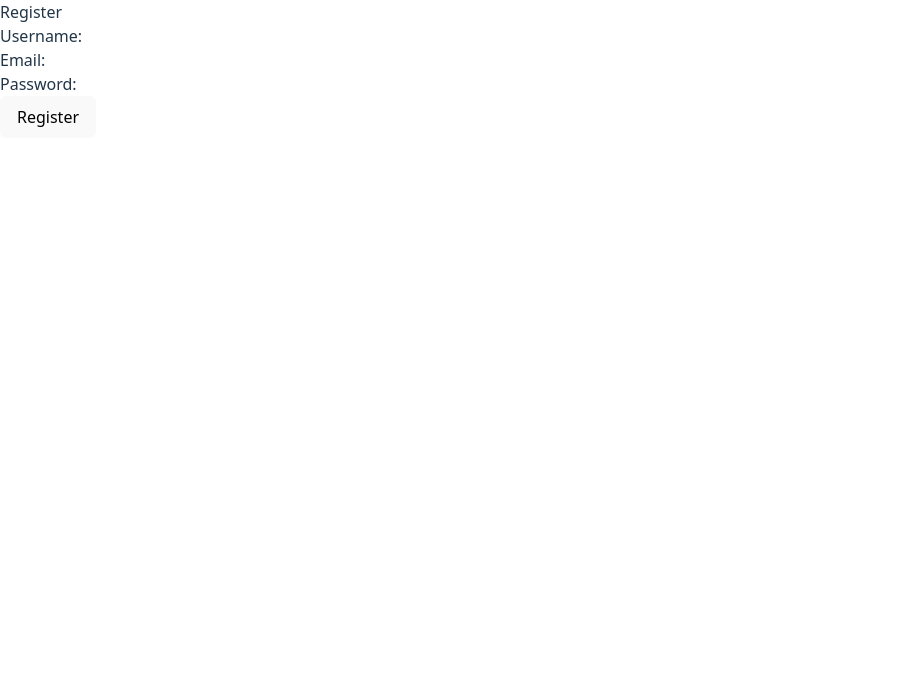
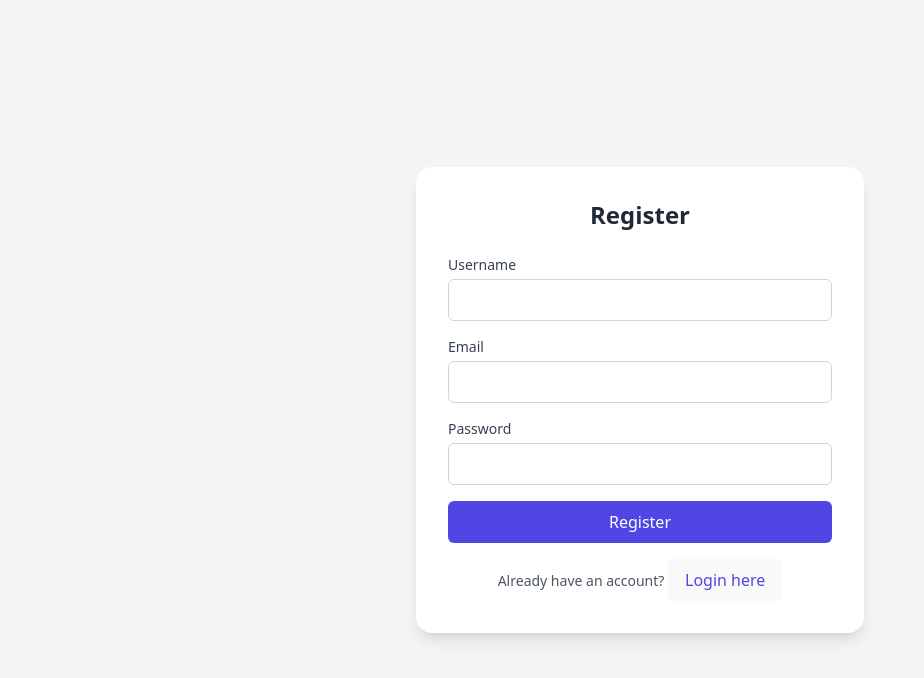
Before and after one commit to RegiRegulas/Manga-Tracker, a React (Vite) app in the folder client/: page /register in a window 1280 px wide. Shown: the top 678 px of the page, without its empty margins (0-924 px from the left). Built offline with nearby package versions, Linux system fonts and the light colour scheme.

Commit message:
Applied the same theme to the pages

```diff
--- a/client/src/App.jsx
+++ b/client/src/App.jsx
@@ -1,37 +1,57 @@
-import React, { useState, useEffect } from 'react';
-import { BrowserRouter as Router, Routes, Route, Navigate } from 'react-router-dom';
-import Login from './Login';
-import Register from './Register';
-import Dashboard from './Dashboard'; // you’ll build this soon
+import React, { useState, useEffect } from "react";
+import {
+  BrowserRouter as Router,
+  Routes,
+  Route,
+  Navigate,
+} from "react-router-dom";
+import Login from "./Login";
+import Register from "./Register";
+import Dashboard from "./Dashboard";
+import RequireAuth from "./components/RequireAuth.jsx";
 
 const App = () => {
-  const [token, setToken] = useState(localStorage.getItem('token') || null);
-  console.log('Current token:', token);
-
+  const [token, setToken] = useState(localStorage.getItem("token") || null);
+  console.log("Current token:", token);
 
   useEffect(() => {
-    if (token) localStorage.setItem('token', token);
+    if (token) localStorage.setItem("token", token);
   }, [token]);
 
   const handleLogout = () => {
-    localStorage.removeItem('token');
+    localStorage.removeItem("token");
     setToken(null);
   };
 
   return (
-
     <Router>
       <Routes>
         <Route
-  path="/"
-  element={token ?<div className="container mx-auto px-4"> <Dashboard onLogout={() => setToken(null)} /></div> : <Navigate to="/login" />}
-/>
+          path="/"
+          element={
+            <RequireAuth>
+              <div className="container mx-auto px-4">
+                <Dashboard
+                  onLogout={() => {
+                    setToken(null);
+                    localStorage.removeItem("token");
+                  }}
+                />
+              </div>
+            </RequireAuth>
+          }
+        />
+
         <Route path="/login" element={<Login onLogin={setToken} />} />
-        <Route path="/register" element={<Register onRegister={() => window.location.href = '/login'} />} />
+        <Route
+          path="/register"
+          element={
+            <Register onRegister={() => (window.location.href = "/login")} />
+          }
+        />
         <Route path="*" element={<Navigate to={token ? "/" : "/login"} />} />
       </Routes>
     </Router>
-
   );
 };
 
--- a/client/src/Dashboard.jsx
+++ b/client/src/Dashboard.jsx
@@ -3,6 +3,7 @@ import React, { useState } from 'react';
 import Sidebar from './components/Sidebar';
 import Library from './components/Library';
 import AddMangaForm from './components/AddMangaForm';
+import { Navigate } from 'react-router-dom';
 
 const Dashboard = ({ onLogout }) => {
   // activeTab controls which component is shown ('library' or 'add')
@@ -15,6 +16,9 @@ const Dashboard = ({ onLogout }) => {
     setRefreshFlag(flag => !flag);
     setActiveTab('library');
   };
+
+  // Redirect to login if not logged in
+  if (!localStorage.getItem('token')) return <Navigate to="/login" />;
 
   // Render main content based on activeTab
   const renderContent = () => {
@@ -29,12 +33,12 @@ const Dashboard = ({ onLogout }) => {
   };
 
   return (
-    <div className="flex h-screen bg-gray-100">
+    <div className="flex h-screen bg-[#1a1a1a] text-white">
       {/* Sidebar for navigation */}
-      <Sidebar onTabChange={setActiveTab} onLogout={onLogout} />
+      <Sidebar onTabChange={setActiveTab} onLogout={onLogout} className="bg-[#2a2a2a]" />
 
       {/* Main content area */}
-      <main className="flex-1 overflow-y-auto p-6">
+      <main className="flex-1 overflow-y-auto p-6 bg-[#1a1a1a]">
         {renderContent()}
       </main>
     </div>
--- a/client/src/Login.jsx
+++ b/client/src/Login.jsx
@@ -1,4 +1,3 @@
-// src/Login.jsx
 import React, { useState } from 'react';
 import { useNavigate } from 'react-router-dom';
 
@@ -18,73 +17,71 @@ const Login = ({ onLogin }) => {
         headers: { 'Content-Type': 'application/json' },
         body: JSON.stringify({ email, password }),
       });
+
       const data = await res.json();
 
       if (res.ok) {
-        // Successful login:
         localStorage.setItem('token', data.token);
         onLogin(data.token);
         navigate('/');
       } else {
-        // Backend returned an error:
         setError(data.error || 'Login failed');
       }
-    } catch {
+    } catch (err) {
       setError('Network error');
     }
   };
 
   return (
-    <div className="flex items-center justify-center min-h-screen bg-gray-100">
-      <form
-        onSubmit={handleSubmit}
-        className="w-full max-w-sm bg-white p-6 rounded-lg shadow-lg"
-      >
-        <h2 className="text-2xl font-bold mb-4 text-center">Login</h2>
-        {error && <p className="text-red-500 mb-3">{error}</p>}
+    <div className="flex items-center justify-center min-h-screen bg-gray-100 dark:bg-gray-900">
+      <div className="bg-white dark:bg-gray-800 p-8 rounded-2xl shadow-lg w-full max-w-md">
+        <h2 className="text-2xl font-bold mb-6 text-center text-gray-800 dark:text-gray-100">Login</h2>
 
-        <div className="mb-4">
-          <label className="block mb-1 text-gray-700">Email</label>
+        {error && <p className="text-red-500 text-sm mb-4">{error}</p>}
+
+        <form onSubmit={handleSubmit} className="space-y-4">
+          <div>
+            <label className="block mb-1 text-sm font-medium text-gray-700 dark:text-gray-300">Email</label>
             <input
               type="email"
-            className="w-full px-3 py-2 border border-gray-300 rounded bg-gray-50 focus:outline-none focus:border-blue-500"
               value={email}
               onChange={e => setEmail(e.target.value)}
               required
               autoComplete="username"
+              className="w-full px-3 py-2 rounded-md border border-gray-300 dark:border-gray-600 bg-white dark:bg-gray-700 text-gray-900 dark:text-gray-100 focus:outline-none focus:ring-2 focus:ring-indigo-500"
             />
           </div>
 
-        <div className="mb-4">
-          <label className="block mb-1 text-gray-700">Password</label>
+          <div>
+            <label className="block mb-1 text-sm font-medium text-gray-700 dark:text-gray-300">Password</label>
             <input
               type="password"
-            className="w-full px-3 py-2 border border-gray-300 rounded bg-gray-50 focus:outline-none focus:border-blue-500"
               value={password}
               onChange={e => setPassword(e.target.value)}
               required
               autoComplete="current-password"
+              className="w-full px-3 py-2 rounded-md border border-gray-300 dark:border-gray-600 bg-white dark:bg-gray-700 text-gray-900 dark:text-gray-100 focus:outline-none focus:ring-2 focus:ring-indigo-500"
             />
           </div>
 
           <button
             type="submit"
-          className="w-full bg-blue-600 hover:bg-blue-700 text-white font-semibold py-2 rounded"
+            className="w-full bg-indigo-600 text-white py-2 rounded-md hover:bg-indigo-700 transition"
           >
             Login
           </button>
+        </form>
 
-        <p className="mt-4 text-center text-gray-600">
-          Don't have an account?{' '}
+        <p className="text-sm text-center mt-4 text-gray-600 dark:text-gray-400">
+          Don’t have an account?{' '}
           <button
-            type="button"
+            className="text-indigo-600 hover:underline dark:text-indigo-400"
             onClick={() => navigate('/register')}
-            className="text-blue-600 hover:underline"
           >
             Register here
           </button>
         </p>
-      </form>
+      </div>
     </div>
   );
 };
--- a/client/src/Register.jsx
+++ b/client/src/Register.jsx
@@ -1,64 +1,102 @@
 import React, { useState } from 'react';
-import axios from 'axios';
+import { useNavigate } from 'react-router-dom';
 
-const Register = ({ onRegister }) => {
+const Register = () => {
+  const navigate = useNavigate();
   const [email, setEmail] = useState('');
   const [password, setPassword] = useState('');
   const [username, setUsername] = useState('');
   const [error, setError] = useState('');
+  const [success, setSuccess] = useState('');
 
   const handleSubmit = async (e) => {
     e.preventDefault();
     setError('');
+    setSuccess('');
 
     try {
-      const res = await axios.post('http://localhost:5000/auth/register', {
-        email,
-        password,
-        username,
+      const res = await fetch('http://localhost:5000/auth/register', {
+        method: 'POST',
+        headers: { 'Content-Type': 'application/json' },
+        body: JSON.stringify({ username, email, password }),
       });
 
-      alert('Registration successful. Please log in.');
-      onRegister(); // Redirect or change view
+      const data = await res.json();
+
+      if (res.ok) {
+        setSuccess('Registration successful! You can now log in.');
+        setTimeout(() => navigate('/login'), 1500);
+      } else {
+        setError(data.error || 'Registration failed');
+      }
     } catch (err) {
-      const message = err.response?.data?.error || 'Registration failed';
-      setError(message);
+      setError('Network error'+err);
     }
   };
 
   return (
-    <form onSubmit={handleSubmit}>
-      <h2>Register</h2>
-      {error && <p style={{ color: 'red' }}>{error}</p>}
+    <div className="flex items-center justify-center min-h-screen bg-gray-100 dark:bg-gray-900">
+      <div className="bg-white dark:bg-gray-800 p-8 rounded-2xl shadow-lg w-full max-w-md">
+        <h2 className="text-2xl font-bold mb-6 text-center text-gray-800 dark:text-gray-100">Register</h2>
+
+        {error && <p className="text-red-500 text-sm mb-4">{error}</p>}
+        {success && <p className="text-green-500 text-sm mb-4">{success}</p>}
+
+        <form onSubmit={handleSubmit} className="space-y-4">
           <div>
-        <label>Username: </label>
+            <label className="block mb-1 text-sm font-medium text-gray-700 dark:text-gray-300">Username</label>
             <input
               type="text"
               value={username}
               onChange={e => setUsername(e.target.value)}
               required
+              className="w-full px-3 py-2 rounded-md border border-gray-300 dark:border-gray-600 bg-white dark:bg-gray-700 text-gray-900 dark:text-gray-100 focus:outline-none focus:ring-2 focus:ring-indigo-500"
             />
           </div>
+
           <div>
-        <label>Email: </label>
+            <label className="block mb-1 text-sm font-medium text-gray-700 dark:text-gray-300">Email</label>
             <input
               type="email"
               value={email}
               onChange={e => setEmail(e.target.value)}
               required
+              autoComplete="username"
+              className="w-full px-3 py-2 rounded-md border border-gray-300 dark:border-gray-600 bg-white dark:bg-gray-700 text-gray-900 dark:text-gray-100 focus:outline-none focus:ring-2 focus:ring-indigo-500"
             />
           </div>
+
           <div>
-        <label>Password: </label>
+            <label className="block mb-1 text-sm font-medium text-gray-700 dark:text-gray-300">Password</label>
             <input
               type="password"
               value={password}
               onChange={e => setPassword(e.target.value)}
               required
+              autoComplete="new-password"
+              className="w-full px-3 py-2 rounded-md border border-gray-300 dark:border-gray-600 bg-white dark:bg-gray-700 text-gray-900 dark:text-gray-100 focus:outline-none focus:ring-2 focus:ring-indigo-500"
             />
           </div>
-      <button type="submit">Register</button>
+
+          <button
+            type="submit"
+            className="w-full bg-indigo-600 text-white py-2 rounded-md hover:bg-indigo-700 transition"
+          >
+            Register
+          </button>
         </form>
+
+        <p className="text-sm text-center mt-4 text-gray-600 dark:text-gray-400">
+          Already have an account?{' '}
+          <button
+            className="text-indigo-600 hover:underline dark:text-indigo-400"
+            onClick={() => navigate('/login')}
+          >
+            Login here
+          </button>
+        </p>
+      </div>
+    </div>
   );
 };
 
--- a/client/src/components/AddMangaForm.jsx
+++ b/client/src/components/AddMangaForm.jsx
@@ -1,3 +1,4 @@
+// client/src/components/AddMangaForm.jsx
 import React, { useState } from 'react';
 import axios from 'axios';
 
@@ -7,7 +8,7 @@ const AddMangaForm = ({ onAdded }) => {
   const [chaptersRead, setChaptersRead] = useState(0);
   const [error, setError] = useState('');
 
-  const handleSubmit = async e => {
+  const handleSubmit = async (e) => {
     e.preventDefault();
     setError('');
 
@@ -18,18 +19,21 @@ const AddMangaForm = ({ onAdded }) => {
         { title, status, chaptersRead },
         { headers: { Authorization: `Bearer ${token}` } }
       );
-      // clear form
+
       setTitle('');
       setStatus('Plan to Read');
       setChaptersRead(0);
-      if (onAdded) onAdded(res.data);  // notify parent to refetch or prepend
+      if (onAdded) onAdded(res.data);
     } catch (err) {
       setError(err.response?.data?.error || 'Failed to add manga');
     }
   };
 
   return (
-    <form onSubmit={handleSubmit} className="max-w-md bg-white p-6 rounded-lg shadow-md">
+    <form
+      onSubmit={handleSubmit}
+      className="max-w-md bg-[#1a1a1a] p-6 rounded-lg shadow-md text-white border border-gray-700"
+    >
       <h2 className="text-xl font-semibold mb-4">Add New Manga</h2>
       {error && <p className="text-red-500 mb-2">{error}</p>}
 
@@ -37,9 +41,9 @@ const AddMangaForm = ({ onAdded }) => {
         <label className="block mb-1">Title</label>
         <input
           type="text"
-          className="w-full border rounded px-3 py-2"
+          className="w-full bg-[#2a2a2a] border border-gray-600 rounded px-3 py-2 text-white focus:outline-none focus:ring-2 focus:ring-indigo-500"
           value={title}
-          onChange={e => setTitle(e.target.value)}
+          onChange={(e) => setTitle(e.target.value)}
           required
         />
       </div>
@@ -47,9 +51,9 @@ const AddMangaForm = ({ onAdded }) => {
       <div className="mb-4">
         <label className="block mb-1">Status</label>
         <select
-          className="w-full border rounded px-3 py-2"
+          className="w-full bg-[#2a2a2a] border border-gray-600 rounded px-3 py-2 text-white focus:outline-none focus:ring-2 focus:ring-indigo-500"
           value={status}
-          onChange={e => setStatus(e.target.value)}
+          onChange={(e) => setStatus(e.target.value)}
         >
           <option>Plan to Read</option>
           <option>Reading</option>
@@ -61,16 +65,16 @@ const AddMangaForm = ({ onAdded }) => {
         <label className="block mb-1">Chapters Read</label>
         <input
           type="number"
-          className="w-full border rounded px-3 py-2"
+          min="0"
+          className="w-full bg-[#2a2a2a] border border-gray-600 rounded px-3 py-2 text-white focus:outline-none focus:ring-2 focus:ring-indigo-500"
           value={chaptersRead}
-          min="0"
-          onChange={e => setChaptersRead(Number(e.target.value))}
+          onChange={(e) => setChaptersRead(Number(e.target.value))}
         />
       </div>
 
       <button
         type="submit"
-        className="bg-blue-600 hover:bg-blue-700 text-white px-4 py-2 rounded"
+        className="w-full bg-indigo-600 hover:bg-indigo-700 text-white font-semibold py-2 rounded"
       >
         Add Manga
       </button>
--- a/client/src/components/Library.jsx
+++ b/client/src/components/Library.jsx
@@ -27,22 +27,22 @@ const Library = ({ refreshFlag }) => {
     fetchManga();
   }, [refreshFlag]);
 
-  if (loading) return <p>Loading...</p>;
+  if (loading) return <p className="text-white">Loading...</p>;
   if (error) return <p className="text-red-500">{error}</p>;
 
   return (
-    <div className="p-4 flex flex-wrap gap-4">
+    <div className="p-4 flex flex-wrap gap-4 bg-[#1a1a1a] min-h-[400px] rounded-lg">
       {mangaList.length === 0 ? (
-        <p>No manga tracked yet.</p>
+        <p className="text-gray-300">No manga tracked yet.</p>
       ) : (
         mangaList.map((manga) => (
           <div
             key={manga.id}
-            className="w-full sm:w-64 bg-white rounded-xl shadow-md p-4"
+            className="w-full sm:w-64 bg-[#2a2a2a] rounded-xl shadow-md p-4 text-white border border-gray-700"
           >
             <h3 className="text-lg font-semibold">{manga.title}</h3>
-            <p className="text-sm text-gray-600">Status: {manga.status}</p>
-            <p className="text-sm text-gray-600">Chapters Read: {manga.chaptersRead}</p>
+            <p className="text-sm text-gray-400">Status: {manga.status}</p>
+            <p className="text-sm text-gray-400">Chapters Read: {manga.chaptersRead}</p>
           </div>
         ))
       )}
--- /dev/null
+++ b/client/src/components/RequireAuth.jsx
@@ -0,0 +1,8 @@
+import { Navigate } from "react-router-dom";
+
+const RequireAuth = ({ children }) => {
+  const token = localStorage.getItem("token");
+  return token ? children : <Navigate to="/login" replace />;
+};
+
+export default RequireAuth;
```
Lines whose indentation alone changed are shown as unchanged.
